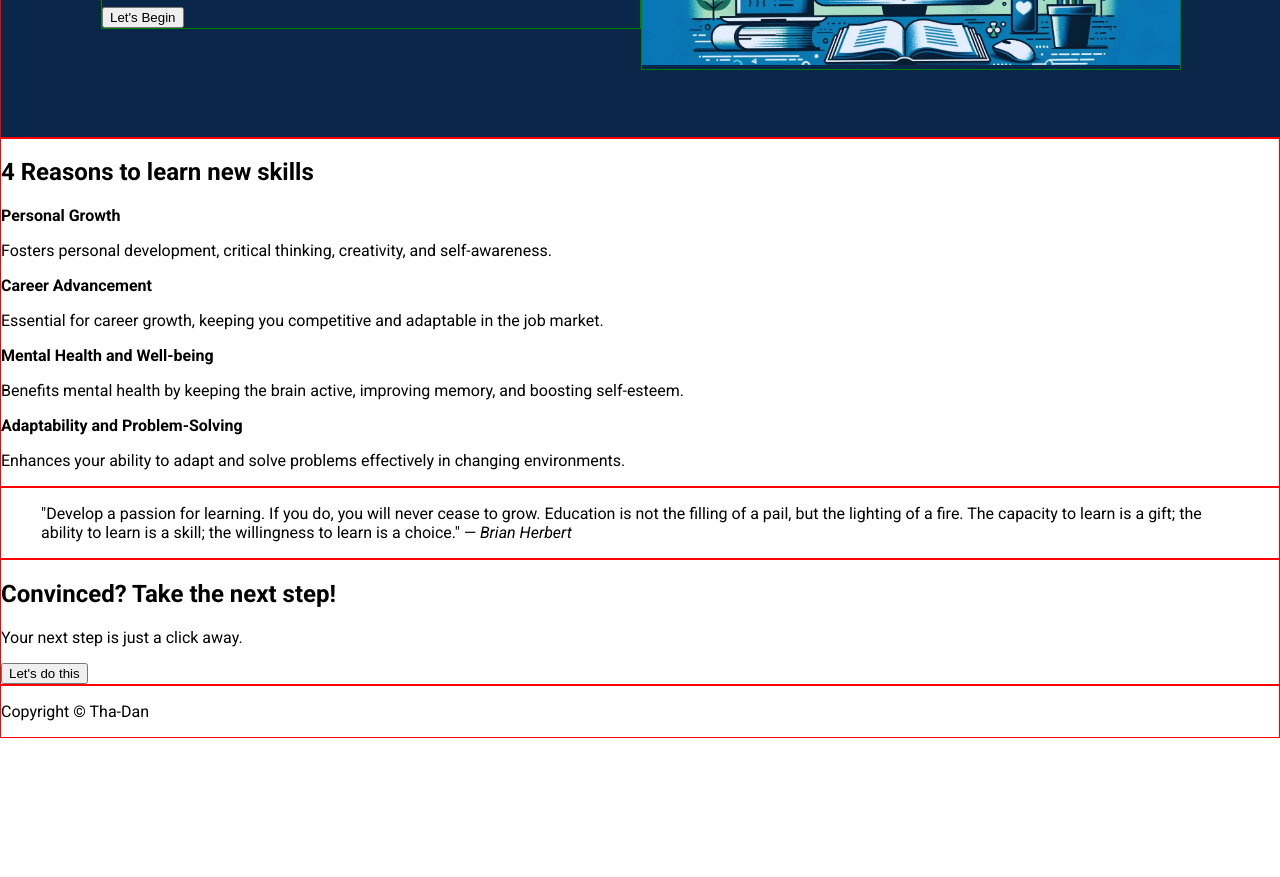
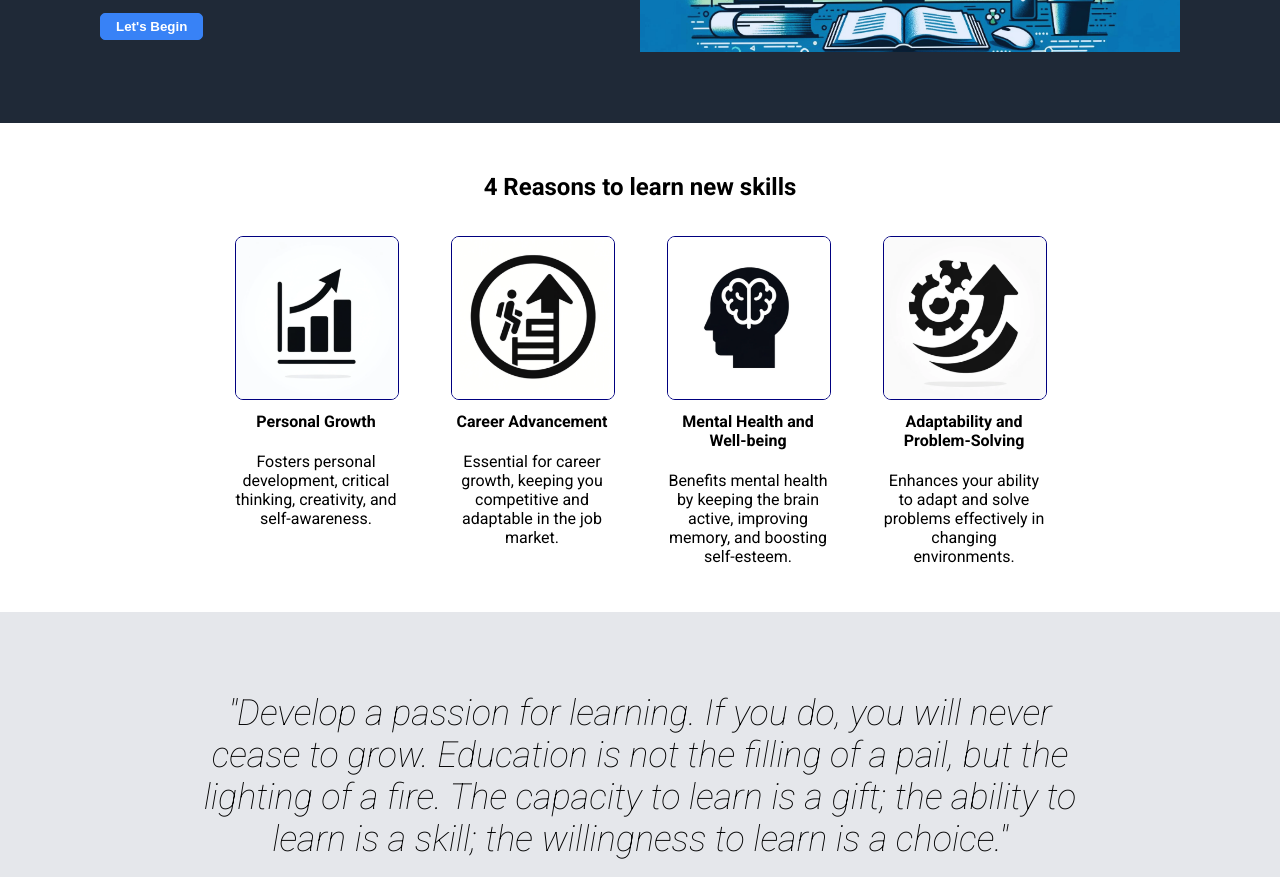
Before and after one commit to tha-dan/Odin-Foundations-Landing-Page, a plain HTML site: page index.html in a window 1280 px wide. Shown: the part 297-1174 px from the top of the page. Before the commit the page ends 1035 px from the top, so only its background shows below. Drawn offline with Linux system fonts and the light colour scheme.

Commit message:
Add and edit CSS styles, add images, edit html
Add CSS styles for Info-Section, Quote-Section, CTA-Section and footer.
Add images for Info-Section, edit and improve some CSS Styles.

```diff
--- a/index.html
+++ b/index.html
@@ -38,18 +38,22 @@
           <button class="hero-cta">Let's Begin</button>
         </div>
         <div class="hero-media">
-          <img src="hero-image.jpg" alt="learning symbol" />
+          <img src="img/hero-image.jpg" alt="learning symbol" />
         </div>
       </div>
     </div>
     <!-- end of Hero-->
 
     <div class="info-section">
+      <div class="info-container">
         <h2>4 Reasons to learn new skills</h2>
 
+        <div class="info-item-container">
           <div class="info-item">
-        <div class="info-icon"></div>
-        <strong>Personal Growth </strong>
+            <div class="info-icon">
+              <img src="img/growth.png" alt="Growth symbol" />
+            </div>
+            <h4>Personal Growth</h4>
             <p>
               Fosters personal development, critical thinking, creativity, and
               self-awareness.
@@ -57,56 +61,72 @@
           </div>
 
           <div class="info-item">
-        <div class="info-icon"></div>
-        <strong>Career Advancement </strong>
+            <div class="info-icon">
+              <img src="img/career.png" alt="Career symbol" />
+            </div>
+            <h4>Career Advancement</h4>
             <p>
-          Essential for career growth, keeping you competitive and adaptable in
-          the job market.
+              Essential for career growth, keeping you competitive and adaptable
+              in the job market.
             </p>
           </div>
 
           <div class="info-item">
-        <div class="info-icon"></div>
-        <strong>Mental Health and Well-being </strong>
+            <div class="info-icon">
+              <img src="img/wellbeing.png" alt="wellbeing symbol" />
+            </div>
+            <h4>Mental Health and Well-being</h4>
             <p>
-          Benefits mental health by keeping the brain active, improving memory,
-          and boosting self-esteem.
+              Benefits mental health by keeping the brain active, improving
+              memory, and boosting self-esteem.
             </p>
           </div>
 
           <div class="info-item">
-        <div class="info-icon"></div>
-        <strong>Adaptability and Problem-Solving </strong>
+            <div class="info-icon">
+              <img src="img/adaptibility.png" alt="Adaptability symbol" />
+            </div>
+            <h4>Adaptability and Problem-Solving</h4>
             <p>
               Enhances your ability to adapt and solve problems effectively in
               changing environments.
             </p>
           </div>
         </div>
+      </div>
+    </div>
     <!-- end of Information-->
 
     <div class="quote-section">
-      <blockquote>
+      <div class="quote-container">
+        <blockquote class="quote">
           "Develop a passion for learning. If you do, you will never cease to
           grow. Education is not the filling of a pail, but the lighting of a
-        fire. The capacity to learn is a gift; the ability to learn is a skill;
-        the willingness to learn is a choice."
+          fire. The capacity to learn is a gift; the ability to learn is a
+          skill; the willingness to learn is a choice."
+        </blockquote>
         <cite class="quote-author">— Brian Herbert</cite>
-      </blockquote>
+      </div>
     </div>
     <!-- end of Quote-->
 
     <div class="cta-section">
+      <div class="cta-section-container">
         <div class="cta-content">
+          <div class="cta-content-text">
             <h2>Convinced? Take the next step!</h2>
-        <p>Your next step is just a click away.</p>
+            <p>Your next step is just a click away -</p>
+          </div>
+          <div class="cta-content-button">
             <button class="cta-button">Let's do this</button>
+          </div>
+        </div>
       </div>
     </div>
     <!-- end of CallTo-->
 
     <div class="site-footer">
-      <p>Copyright &copy; Tha-Dan</p>
+      <div>Copyright &copy; Tha-Dan 2024</div>
     </div>
     <!-- end of Footer-->
   </body>
--- a/stylesheet.css
+++ b/stylesheet.css
@@ -5,17 +5,19 @@ body {
 
 /*helper lines*/
 body > * {
-  border: 1px solid red;
+  /* border: 1px solid red; */
 }
 
 .site-header,
 .hero-section {
-  background-color: rgb(10, 39, 74);
+  background-color: #1f2937;
   width: 100%;
   color: white;
 }
 
-.header-container {
+.header-container,
+.info-container,
+.cta-section-container {
   max-width: 1080px;
   margin: 0 auto;
   align-items: center;
@@ -23,22 +25,33 @@ body > * {
 }
 
 .header-logo h1 {
-  font-size: 28px;
-}
-.hero-container > * {
-  border: 1px solid green;
+  font-size: 24px;
+  color: #f9faf8;
+  font-weight: bold;
 }
 
 .hero-container {
   max-width: 1080px;
   height: 360px;
   align-items: center;
-
   margin: 0 auto;
   display: flex;
 }
 
-.hero-text {
+.hero-text h2 {
+  font-size: 48px;
+  color: #f9faf8;
+  font-weight: bolder;
+  margin-bottom: 0px;
+}
+
+.hero-text button {
+  color: white;
+  font-weight: bold;
+  padding: 5px 15px;
+  border-radius: 5px;
+  border: 1px solid #3882f6;
+  background-color: #3882f6;
 }
 
 .hero-media img {
@@ -80,3 +93,123 @@ body > * {
 .hero-media img {
   width: 100%;
 }
+
+.info-section {
+  padding: 30px;
+}
+
+.info-section h2 {
+  width: 100%;
+  text-align: center;
+}
+
+.info-container {
+  flex-direction: column;
+}
+
+.info-item-container {
+  display: flex;
+  flex-direction: row;
+  justify-content: center;
+  gap: 5%;
+}
+
+.info-item {
+  margin-top: 15px;
+  width: 15%;
+  text-align: center;
+}
+
+.info-item img {
+  border: 1px solid rgb(0, 0, 127);
+  border-radius: 8px;
+  max-width: 100%;
+}
+
+.info-item p,
+.info-item h4 {
+  margin-top: 0.5em;
+}
+
+.quote-section {
+  background-color: #e5e7eb;
+  display: flex;
+  justify-content: center;
+  align-items: center;
+}
+
+.quote-container {
+  padding: 80px;
+  display: flex;
+  max-width: 880px;
+  flex-direction: column;
+  /* align-items: flex-start; */
+}
+
+.quote {
+  text-align: center;
+  margin: 0px;
+  font-size: 36px;
+  font-weight: 200;
+  font-style: italic;
+}
+
+.quote-author {
+  display: block;
+  font-size: 24px;
+  margin-top: 20px;
+  font-weight: 600;
+  font-style: normal;
+  width: 100%;
+  text-align: right;
+}
+
+.cta-content {
+  display: flex;
+  margin: 80px 0px;
+  width: 100%;
+  background-color: #3882f6;
+  border-radius: 5px;
+}
+
+.cta-content-text {
+  padding: 40px;
+  color: white;
+  flex: 2;
+  margin-left: 10%;
+}
+
+.cta-content-text h2,
+.cta-content-text p {
+  margin: 2px;
+}
+
+.cta-content-text p {
+  color: #ccc;
+}
+
+.cta-content-button {
+  margin-right: 10%;
+  flex: 1;
+  text-align: center;
+  align-content: center;
+}
+
+.cta-button {
+  color: white;
+  padding: 5px 15px;
+  font-weight: bold;
+  border-radius: 5px;
+  border: 2px solid white;
+  background-color: #3882f6;
+}
+
+.site-footer {
+  display: flex;
+  flex-direction: column;
+  justify-content: center;
+  align-items: center;
+  background-color: #1f2937;
+  color: white;
+  height: 80px;
+}
```
Also changed, not shown: img/adaptibility.png (added), img/career.png (added), img/growth.png (added), img/hero-image.jpg (renamed from hero-image.jpg), img/wellbeing.png (added). Lines whose indentation alone changed are shown as unchanged.
